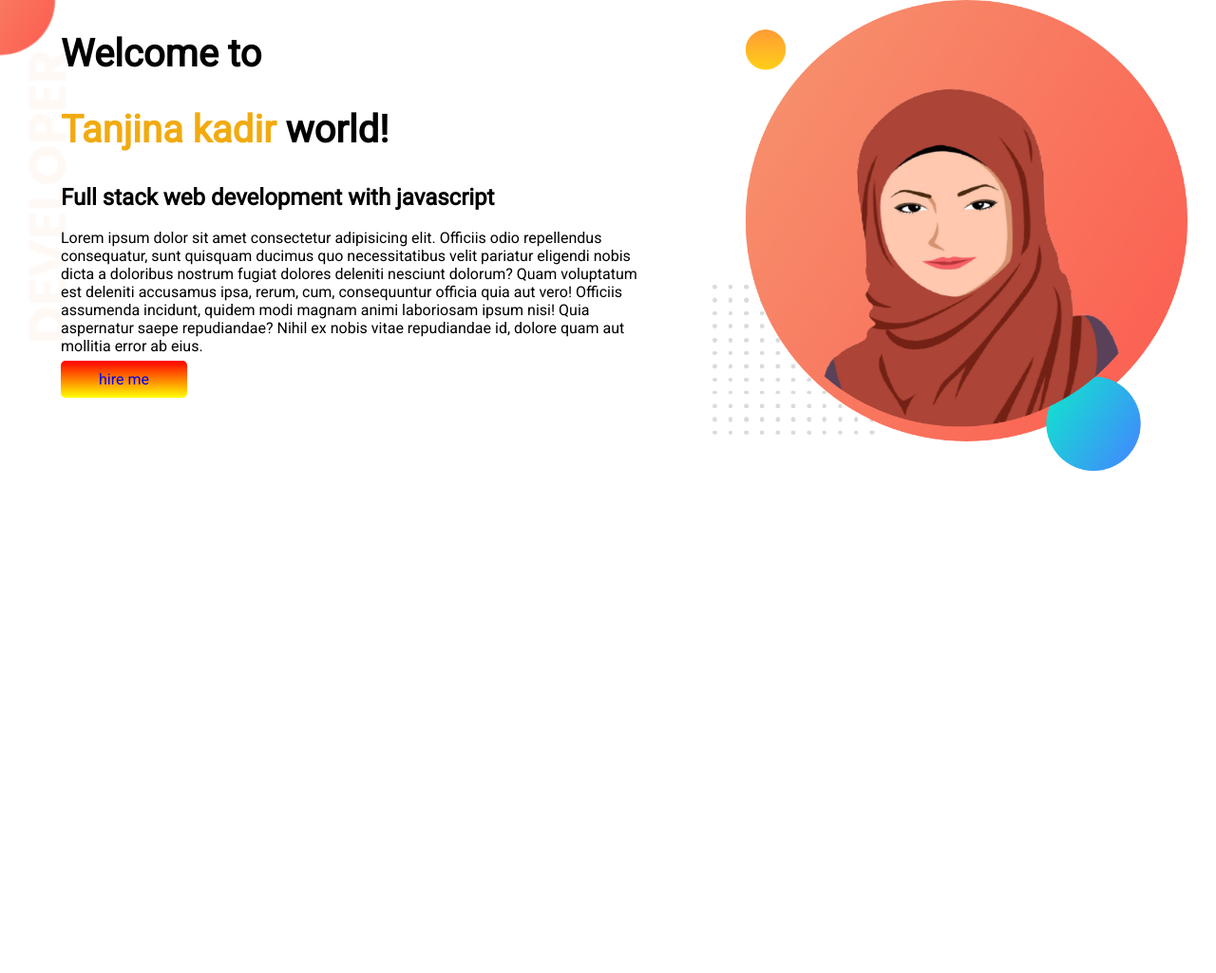
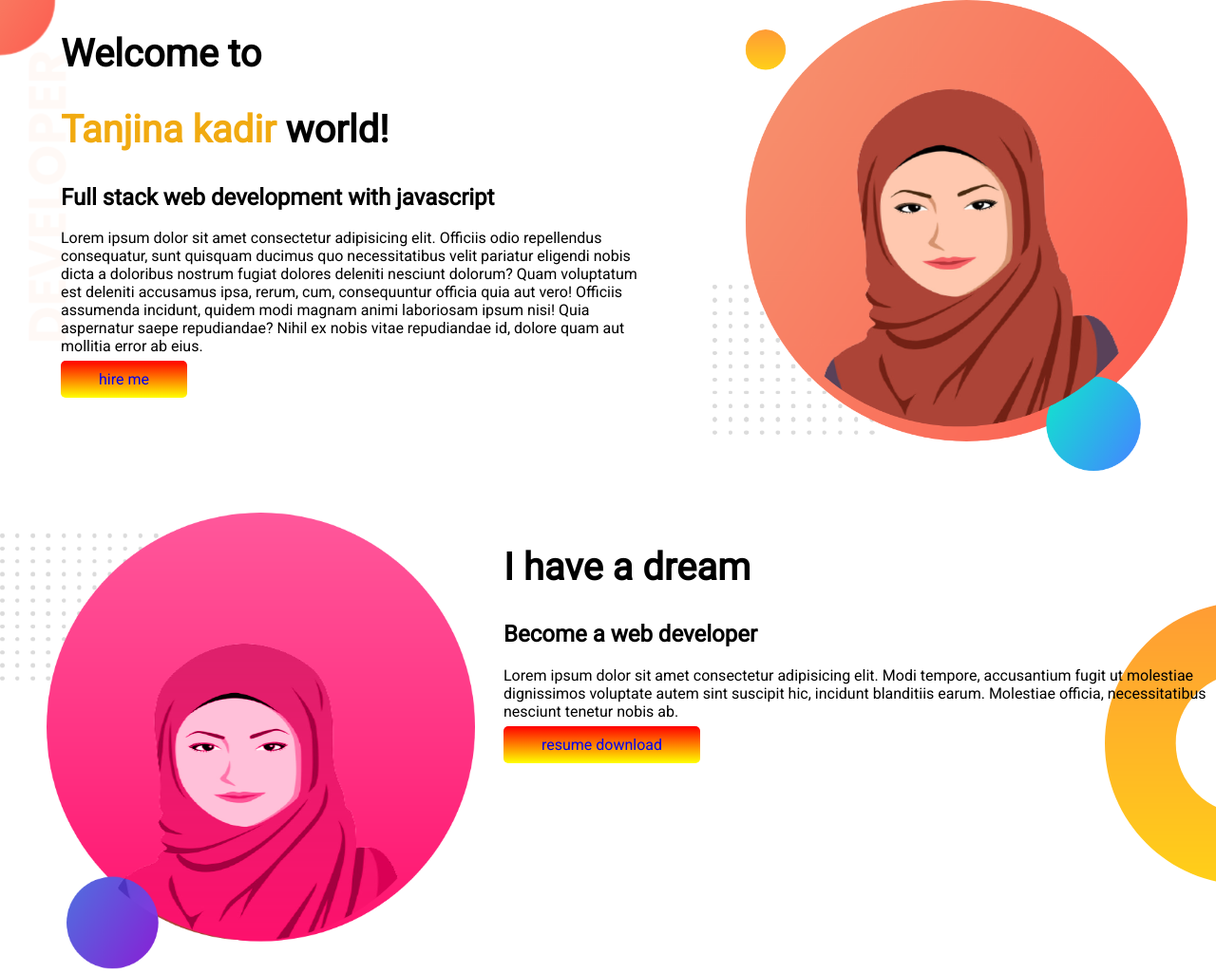
Before and after one commit to sima0000/professional-portfolio, a plain HTML site: page index.html in a window 1280 px wide. Shown: the whole page at 95% size. Before the commit the page ends 800 px from the top, so only its background shows below. Drawn offline with Linux system fonts and the light colour scheme.

Commit message:
header_2

```diff
--- a/index.html
+++ b/index.html
@@ -24,5 +24,20 @@
       </div>
    </section>
 
+
+   <section id="dream-area">
+       <div class="header_2">
+           <img src="images/container-bg2.png" alt="header_2 background photo">
+
+       </div>
+       <div class="header_2">
+           <h1>I have a dream</h1>
+           <h2>Become a web developer</h2>
+           <p>Lorem ipsum dolor sit amet consectetur adipisicing elit. Modi tempore, accusantium fugit ut molestiae dignissimos voluptate autem sint suscipit hic, incidunt blanditiis earum. Molestiae officia, necessitatibus nesciunt tenetur nobis ab.</p>
+           <a class="link-color"href="https://drive.google.com">resume download</a>
+       </div>
+   </section>
+
+
 </body>
 </html>
--- a/style.css
+++ b/style.css
@@ -7,7 +7,7 @@ body{
     display:flex;
     background-image: url(images/top-banner.png);
     background-repeat: no-repeat;
-
+    margin-bottom: 40px;
 }
 .header_1{
    padding-left: 05%;
@@ -31,3 +31,17 @@ h1{
     width: 500px;
     margin-right: 30px;
 }
+#dream-area{
+    display: flex;
+    background-image: url(images/dream-bg.png);
+    background-repeat: no-repeat;
+    background-position: right;
+}
+.header_2 {
+
+    padding-right:05px;
+}
+.header_2 img{
+    width:500px;
+    margin-right: 25px;
+}
```
